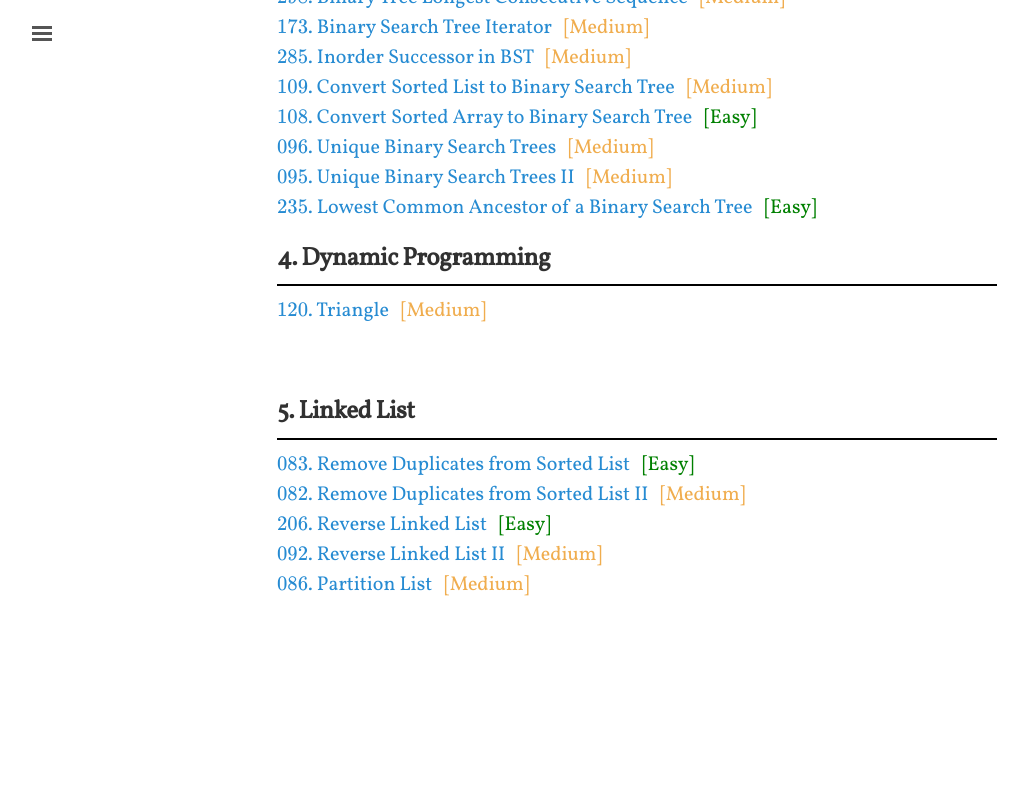
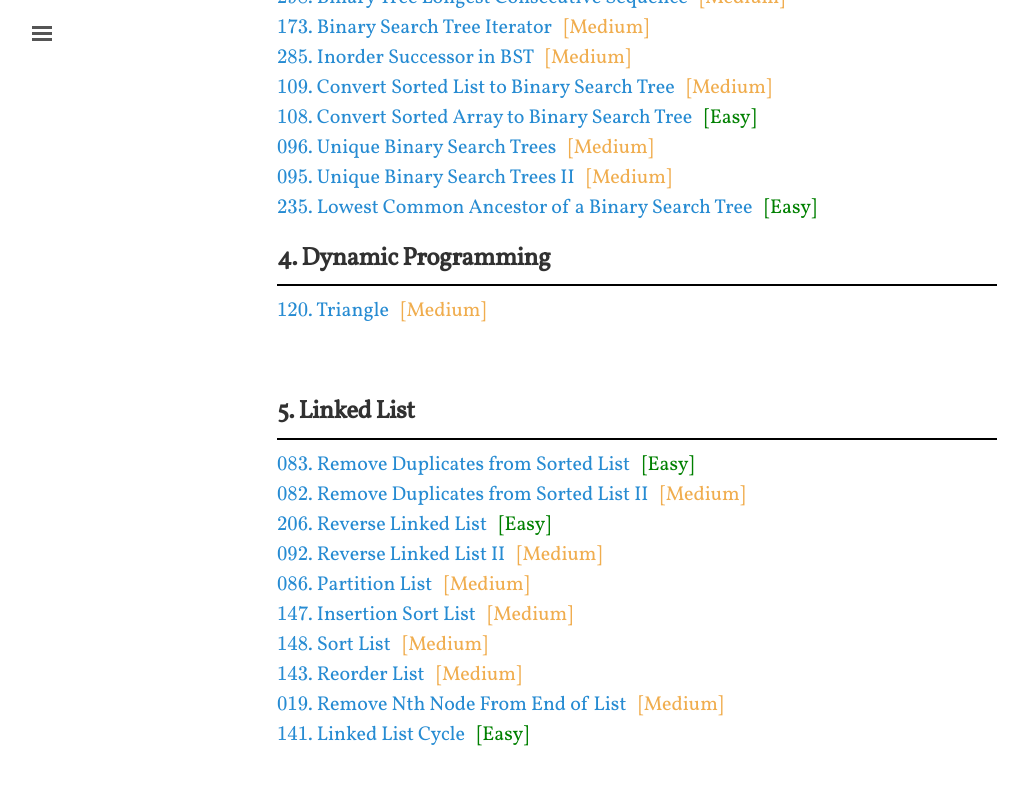
Before and after one commit to shevapato2008/myBlog, a Jekyll site: the page built from algorithms/leetcode/index.md, in a window 1280 px wide and 900 px high, scrolled down 1564 px. Shown: the top 785 px of the window, without its empty margins (3-1031 px from the left). Built offline with Jekyll 4.4.1, drawn with Linux system fonts in a browser that asks for light colours; nearby versions of some CDN libraries; some web fonts are replaced; formulas are drawn with MathJax 3; before the commit the page ends 2314 px from its top, so only the background shows below that.

Commit message:
Updated.

```diff
--- a/algorithms/leetcode/index.md
+++ b/algorithms/leetcode/index.md
@@ -70,6 +70,11 @@ This is LeetCode homepage.
 [$206$. Reverse Linked List]({{site.baseurl}}/algorithms/leetcode/206) &nbsp; <span style="color:green;">[Easy]</span><br>
 [$092$. Reverse Linked List II]({{site.baseurl}}/algorithms/leetcode/92) &nbsp; <span style="color:#F0AD4E;">[Medium]</span><br>
 [$086$. Partition List]({{site.baseurl}}/algorithms/leetcode/86) &nbsp; <span style="color:#F0AD4E;">[Medium]</span><br>
+[$147$. Insertion Sort List]({{site.baseurl}}/algorithms/leetcode/147) &nbsp; <span style="color:#F0AD4E;">[Medium]</span><br>
+[$148$. Sort List]({{site.baseurl}}/algorithms/leetcode/148) &nbsp; <span style="color:#F0AD4E;">[Medium]</span><br>
+[$143$. Reorder List]({{site.baseurl}}/algorithms/leetcode/143) &nbsp; <span style="color:#F0AD4E;">[Medium]</span><br>
+[$019$. Remove Nth Node From End of List]({{site.baseurl}}/algorithms/leetcode/19) &nbsp; <span style="color:#F0AD4E;">[Medium]</span><br>
+[$141$. Linked List Cycle]({{site.baseurl}}/algorithms/leetcode/141) &nbsp; <span style="color:green;">[Easy]</span><br>
 
 <br>
 
```
